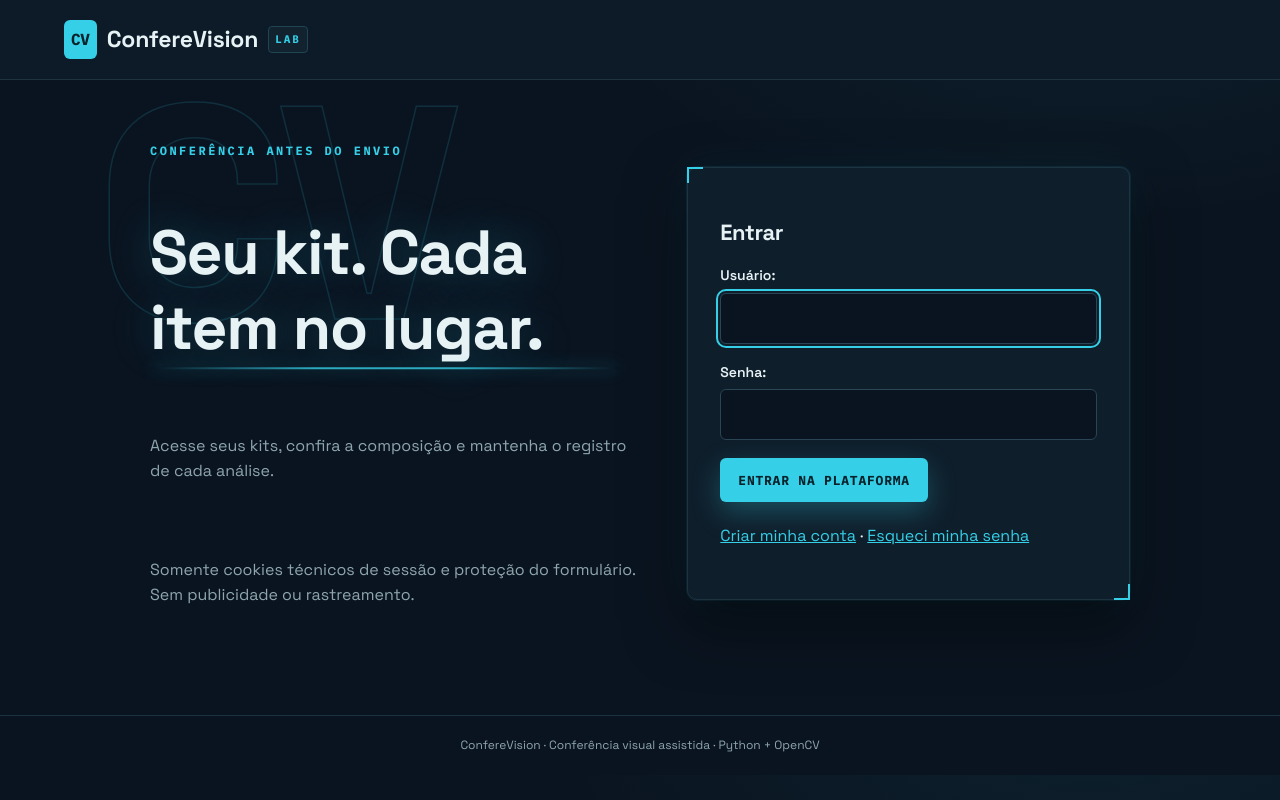
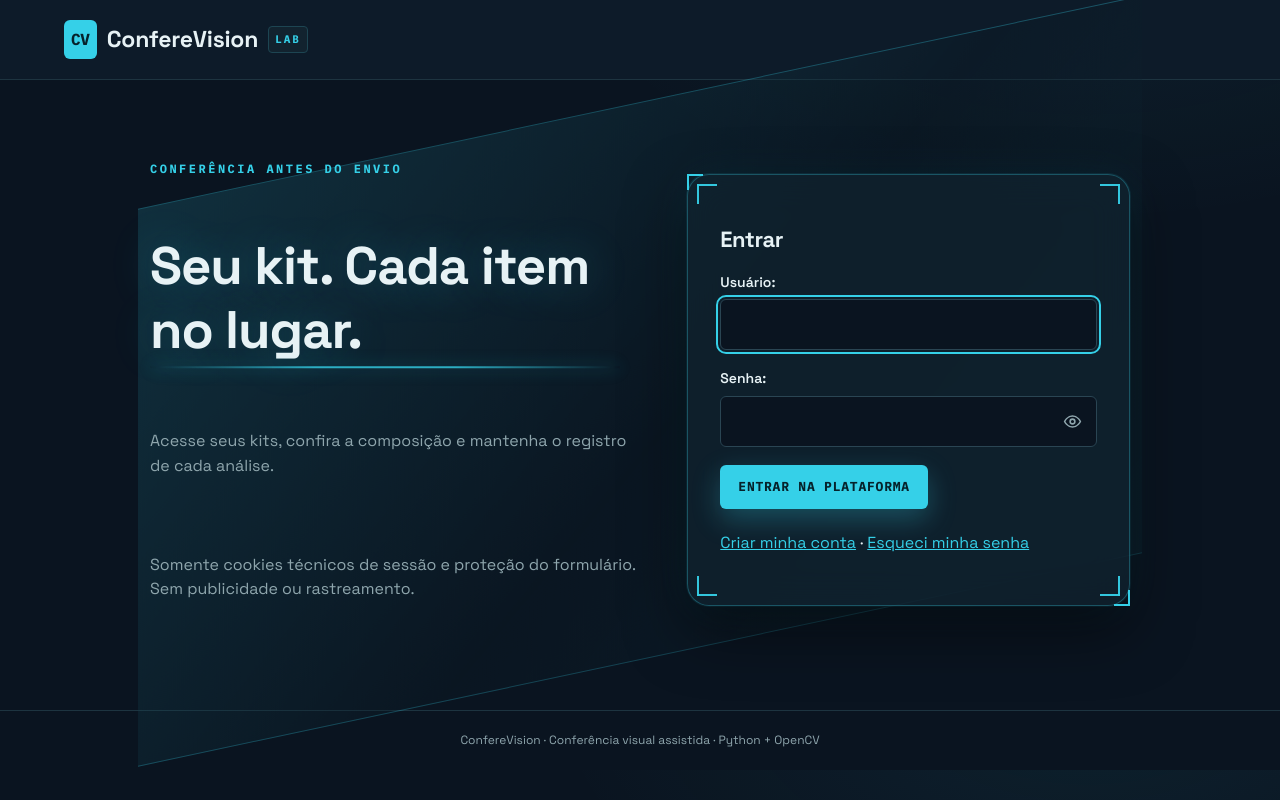
Before and after one commit to oenzoalmeida/ConfereVision, a Django app: page /entrar/?next=/senha/ in a window 1280 px wide. Run offline with Django 5.2, Linux system fonts and the light colour scheme; parts of the project's set-up code (start-up, migrations or seed data) failed here and were passed over; some web fonts are replaced.

Commit message:
ui: moldura de viewfinder no acesso + olho de mostrar senha (#39)
* ui: moldura de viewfinder no acesso + olho de mostrar senha

- Cantos de mira (viewfinder) em ciano no cartao de acesso, reforcando a
  metafora de deteccao do ConfereVision
- Olho de mostrar/ocultar senha (aria-label/aria-pressed) em todos os
  campos de senha das telas de acesso (login, cadastro, recuperacao,
  troca de senha) via progressive enhancement em app.js
- So apresentacao; templates, formularios e fluxo intactos

Co-authored-by: oenzoalmeida <enzoalmeida.dev@gmail.com>

* ui: vidro sobre diagonal ciano na entrada

---------

Co-authored-by: Instinct Agent <agent@instinct.com>
Co-authored-by: oenzoalmeida <enzoalmeida.dev@gmail.com>

```diff
--- a/static/app.css
+++ b/static/app.css
@@ -158,3 +158,41 @@ footer{color:var(--muted);border-top:1px solid var(--line)}
   .auth::after{animation:none;opacity:.4}
   .auth .eyebrow,.auth h1,.auth>p.muted{animation:none}
 }
+
+/* ==========================================================================
+   TELA DE ACESSO (nov/2026) - moldura de viewfinder
+   O cartão de acesso ganha cantos de mira (viewfinder de câmera) em ciano,
+   reforçando a metáfora de detecção, e todos os campos de senha ganham o
+   olho de mostrar/ocultar. Apenas CSS/JS de apresentação.
+   ========================================================================== */
+.auth .card{
+  background-image:
+    linear-gradient(to right, rgba(53,208,232,.95) 20px, transparent 20px),
+    linear-gradient(to bottom, rgba(53,208,232,.95) 20px, transparent 20px),
+    linear-gradient(to left, rgba(53,208,232,.95) 20px, transparent 20px),
+    linear-gradient(to bottom, rgba(53,208,232,.95) 20px, transparent 20px),
+    linear-gradient(to right, rgba(53,208,232,.95) 20px, transparent 20px),
+    linear-gradient(to bottom, rgba(53,208,232,.95) 20px, transparent 20px),
+    linear-gradient(to left, rgba(53,208,232,.95) 20px, transparent 20px),
+    linear-gradient(to bottom, rgba(53,208,232,.95) 20px, transparent 20px);
+  background-repeat:no-repeat;
+  background-size:20px 2px,2px 20px,20px 2px,2px 20px,20px 2px,2px 20px,20px 2px,2px 20px;
+  background-position:top 9px left 9px,top 9px left 9px,top 9px right 9px,top 9px right 9px,bottom 9px left 9px,bottom 9px left 9px,bottom 9px right 9px,bottom 9px right 9px;
+}
+.pw-field{position:relative}
+.pw-field input{padding-right:48px!important}
+.pw-toggle{
+  position:absolute;top:50%;right:5px;transform:translateY(-50%);
+  width:38px;height:38px;display:grid;place-items:center;
+  background:transparent!important;border:0;border-radius:8px;
+  color:var(--muted);cursor:pointer;padding:0;min-height:0;box-shadow:none!important;
+}
+.pw-toggle:hover{color:#35d0e8;background:rgba(53,208,232,.12)!important}
+.pw-toggle svg{width:19px;height:19px}
+.pw-toggle .pw-eye-off{display:none}
+.pw-toggle[aria-pressed="true"] .pw-eye-off{display:block}
+/* Painel de vidro sobre diagonal ciano, restrito às telas de acesso. */
+.auth{padding-top:18px}
+.auth::before{content:"";inset:-40px -12px;transform:skewY(-12deg);background:linear-gradient(135deg,#35d0e825,#0a19245c 55%,#35d0e808);border-top:1px solid #35d0e84a;border-bottom:1px solid #35d0e830;-webkit-text-stroke:0}
+.auth .card{background-color:#112431aa;backdrop-filter:blur(18px);border-color:#35d0e84d;border-radius:22px}
+.auth h1{font-size:clamp(2rem,5vw,3.3rem)}
--- a/static/app.js
+++ b/static/app.js
@@ -3,3 +3,22 @@ const mode=document.getElementById('id_mode');
 function filterItems(){document.querySelectorAll('[data-kind]').forEach(field=>field.hidden=field.dataset.kind!==mode.value)}
 if(mode){mode.addEventListener('change',filterItems);filterItems()}
 document.querySelectorAll('form[data-processing]').forEach(form=>form.addEventListener('submit',()=>form.classList.add('busy')));
+
+/* Olho de mostrar/ocultar senha nas telas de acesso (login, cadastro,
+   recuperação, troca de senha). Só apresentação: o input original mantém
+   name, validação e autocomplete. */
+document.querySelectorAll('.auth input[type="password"]').forEach((pw)=>{
+  const wrap=document.createElement('div');wrap.className='pw-field';
+  pw.parentNode.insertBefore(wrap,pw);wrap.appendChild(pw);
+  const btn=document.createElement('button');btn.type='button';btn.className='pw-toggle';
+  btn.setAttribute('aria-label','Mostrar senha');btn.setAttribute('aria-pressed','false');
+  btn.innerHTML='<svg viewBox="0 0 24 24" fill="none" stroke="currentColor" stroke-width="2" stroke-linecap="round" stroke-linejoin="round" aria-hidden="true"><path d="M2 12s3.5-7 10-7 10 7 10 7-3.5 7-10 7-10-7-10-7z"/><circle cx="12" cy="12" r="3"/><line class="pw-eye-off" x1="4" y1="20" x2="20" y2="4"/></svg>';
+  btn.addEventListener('click',()=>{
+    const showing=pw.type==='text';
+    pw.type=showing?'password':'text';
+    btn.setAttribute('aria-label',showing?'Mostrar senha':'Ocultar senha');
+    btn.setAttribute('aria-pressed',String(!showing));
+    pw.focus();
+  });
+  wrap.appendChild(btn);
+});
```
